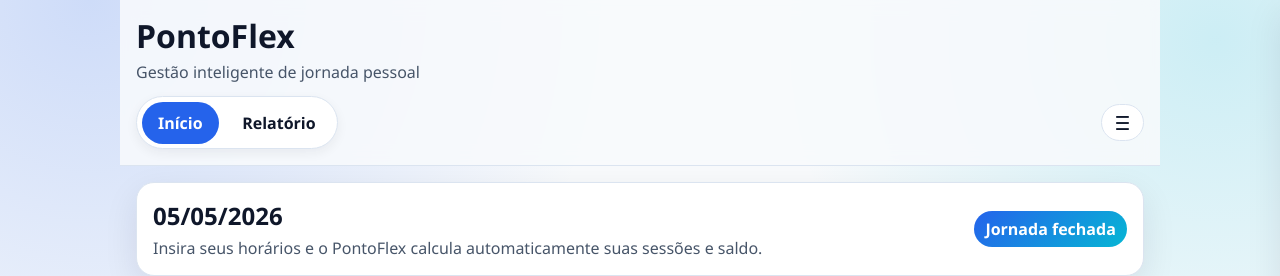
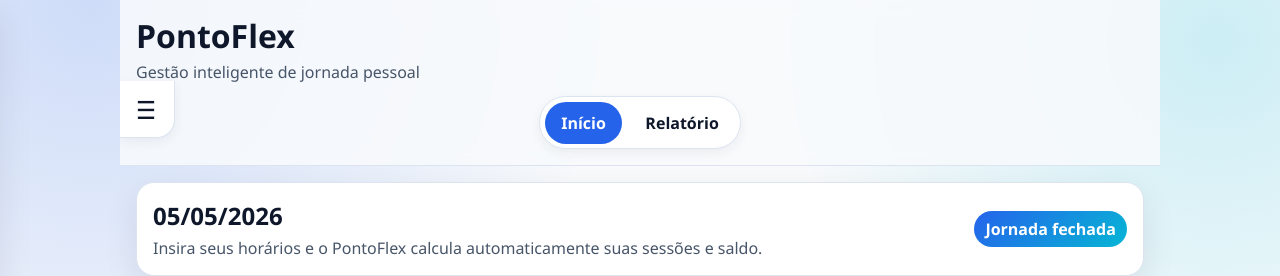
Before and after one commit to Matkabal/PontoFlex, a React (Vite) app: page / in a window 1280 px wide. Shown: the top 276 px of the page. Built offline with nearby package versions, Linux system fonts and the light colour scheme; no server answers.

Commit message:
feat: ajusta menu lateral pela esquerda e atualiza config de base pwa

```diff
--- a/src/styles.css
+++ b/src/styles.css
@@ -60,6 +60,7 @@ body {
   border-bottom: 1px solid var(--color-border);
   background: color-mix(in srgb, var(--color-bg) 88%, transparent);
   backdrop-filter: blur(9px);
+  overflow: hidden;
 }
 
 .brand-wrap h1 { margin: 0; font-size: clamp(1.45rem, 1.2rem + 1vw, 2.1rem); }
@@ -374,17 +375,26 @@ input {
 .top-nav-wrap {
   display: flex;
   align-items: center;
-  justify-content: space-between;
+  justify-content: center;
   gap: 0.8rem;
+  position: relative;
+  min-height: 3.25rem;
 }
 
 .menu-trigger {
-  border-radius: 999px;
-  padding: 0.5rem 0.8rem;
-  font-size: 1.2rem;
+  position: absolute;
+  top: calc(-0.95rem - env(safe-area-inset-top, 0px));
+  left: -1rem;
+  border-radius: 0 0 18px 0;
+  padding: calc(1rem + env(safe-area-inset-top, 0px)) 1.15rem 0.95rem 1rem;
+  font-size: 1.55rem;
+  font-weight: 700;
   line-height: 1;
   background: var(--color-surface);
   border: 1px solid var(--color-border);
+  border-top: 0;
+  border-left: 0;
+  box-shadow: var(--shadow-sm);
 }
 
 .drawer-overlay {
@@ -405,14 +415,14 @@ input {
 .app-drawer {
   position: fixed;
   top: 0;
-  right: 0;
+  left: 0;
   width: min(88vw, 340px);
   height: 100dvh;
-  transform: translateX(100%);
+  transform: translateX(-100%);
   transition: transform 0.25s ease;
   z-index: 30;
   background: var(--color-surface);
-  border-left: 1px solid var(--color-border);
+  border-right: 1px solid var(--color-border);
   box-shadow: var(--shadow-md);
   padding: calc(1rem + env(safe-area-inset-top, 0px)) 1rem 1rem;
   display: grid;
--- a/vite.config.js
+++ b/vite.config.js
@@ -2,7 +2,11 @@ import { defineConfig } from "vite";
 import react from "@vitejs/plugin-react";
 import { VitePWA } from "vite-plugin-pwa";
 
+const basePath = process.env.VITE_BASE_PATH || "/";
+const normalizedBase = basePath.endsWith("/") ? basePath : `${basePath}/`;
+
 export default defineConfig({
+  base: normalizedBase,
   plugins: [
     react(),
     VitePWA({
@@ -17,24 +21,24 @@ export default defineConfig({
         name: "PontoFlex",
         short_name: "PontoFlex",
         description: "Controle pessoal de ponto com funcionamento offline",
-        start_url: "/",
-        scope: "/",
+        start_url: normalizedBase,
+        scope: normalizedBase,
         display: "standalone",
         theme_color: "#0f766e",
         background_color: "#f2f7f6",
         icons: [
           {
-            src: "/icons/icon-192.png",
+            src: "icons/icon-192.png",
             sizes: "192x192",
             type: "image/png"
           },
           {
-            src: "/icons/icon-512.png",
+            src: "icons/icon-512.png",
             sizes: "512x512",
             type: "image/png"
           },
           {
-            src: "/icons/icon-maskable-512.png",
+            src: "icons/icon-maskable-512.png",
             sizes: "512x512",
             type: "image/png",
             purpose: "maskable"
@@ -42,7 +46,7 @@ export default defineConfig({
         ]
       },
       workbox: {
-        navigateFallback: "/index.html",
+        navigateFallback: `${normalizedBase}index.html`,
         globPatterns: ["**/*.{js,css,html,png,svg,ico,webmanifest}"],
         runtimeCaching: [
           {
```
